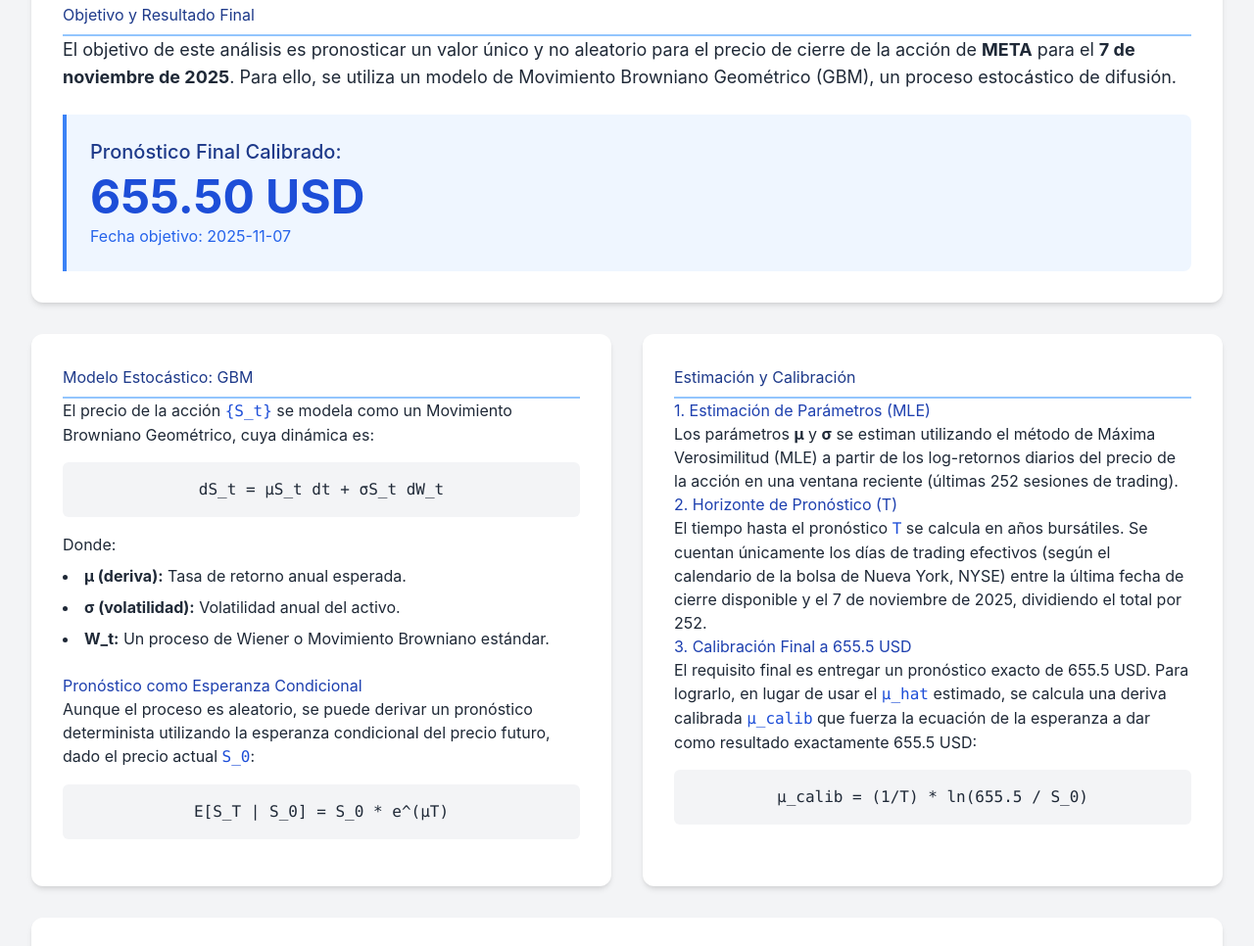
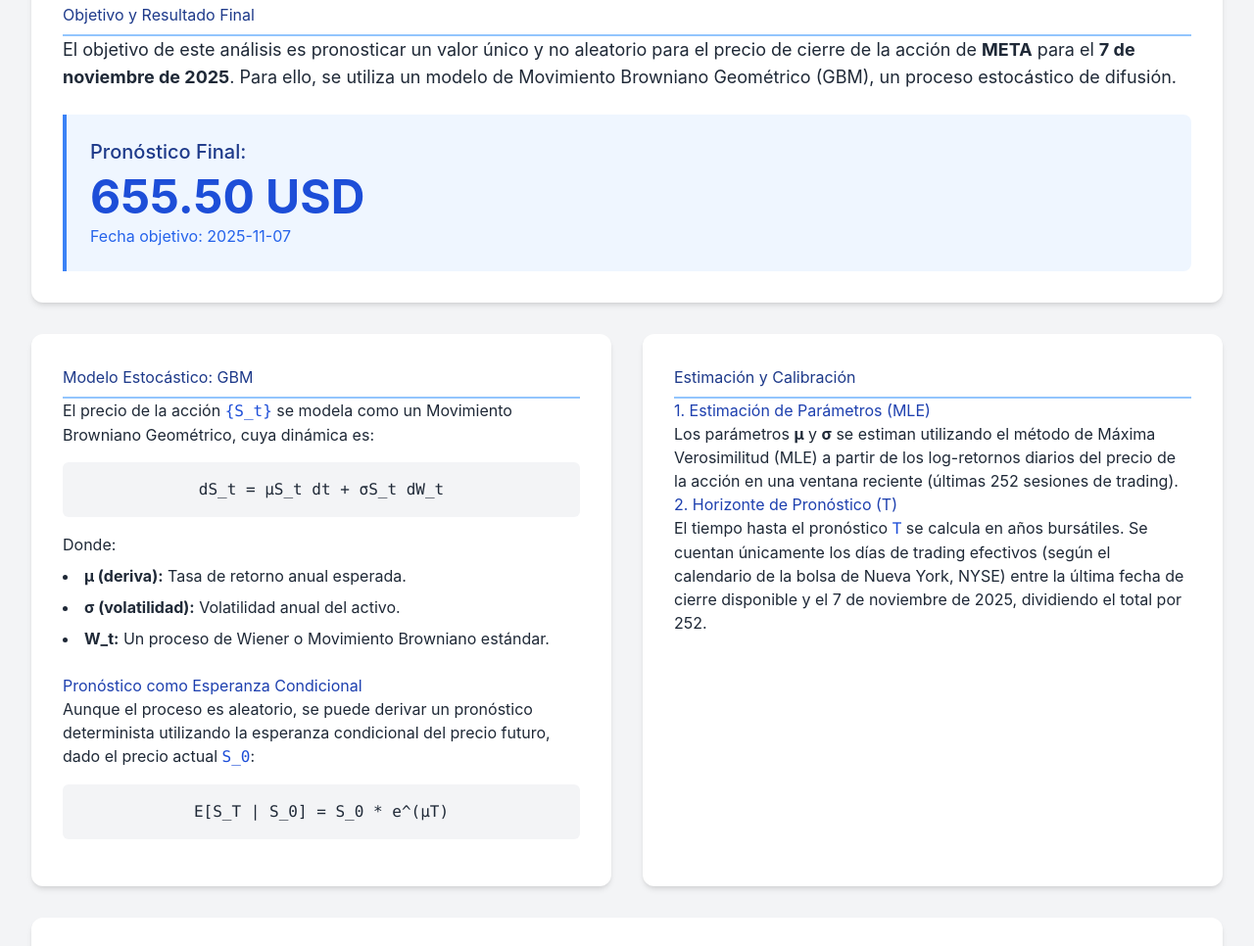
Before and after one commit to mpettitp/WEB_Pronostico_7NOV_META, a website built with Vite: page index.html in a window 1280 px wide. Shown: the part 461-1427 px from the top of the page at 98% size. Built offline with nearby package versions, Linux system fonts and the light colour scheme.

Commit message:
Update index.html

```diff
--- a/index.html
+++ b/index.html
@@ -79,7 +79,7 @@
                     El objetivo de este análisis es pronosticar un valor único y no aleatorio para el precio de cierre de la acción de <strong>META</strong> para el <strong>7 de noviembre de 2025</strong>. Para ello, se utiliza un modelo de Movimiento Browniano Geométrico (GBM), un proceso estocástico de difusión.
                 </p>
                 <div class="mt-6 p-6 bg-blue-50 border-l-4 border-blue-500 rounded-r-lg">
-                    <p class="text-xl font-medium text-blue-900">Pronóstico Final Calibrado:</p>
+                    <p class="text-xl font-medium text-blue-900">Pronóstico Final:</p>
                     <p class="text-5xl font-bold text-blue-700 mt-2">655.50 USD</p>
                     <p class="text-md text-blue-600 mt-1">Fecha objetivo: 2025-11-07</p>
                 </div>
@@ -113,11 +113,7 @@
                     <h3>2. Horizonte de Pronóstico (T)</h3>
                     <p>El tiempo hasta el pronóstico <span class="font-mono text-blue-700">T</span> se calcula en años bursátiles. Se cuentan únicamente los días de trading efectivos (según el calendario de la bolsa de Nueva York, NYSE) entre la última fecha de cierre disponible y el 7 de noviembre de 2025, dividiendo el total por 252.</p>
 
-                    <h3>3. Calibración Final a 655.5 USD</h3>
-                    <p>El requisito final es entregar un pronóstico exacto de 655.5 USD. Para lograrlo, en lugar de usar el <span class="font-mono text-blue-700">μ_hat</span> estimado, se calcula una deriva calibrada <span class="font-mono text-blue-700">μ_calib</span> que fuerza la ecuación de la esperanza a dar como resultado exactamente 655.5 USD:</p>
-                    <div class="my-4 p-4 bg-gray-100 rounded-md text-center font-mono text-sm md:text-base">
-                        μ_calib = (1/T) * ln(655.5 / S_0)
-                    </div>
+
                 </div>
             </div>
 
@@ -149,7 +145,7 @@
 <span class="keyword">dias_trading_ahead</span> = <span class="function">len</span>(schedule)
 <span class="keyword">T_years</span> = dias_trading_ahead / <span class="number">252.0</span></code></pre>
 
-                <h3>Pronósticos: MLE y Calibrado</h3>
+                <h3>Pronósticos: MLE </h3>
                 <pre><code class="language-python"><span class="comment"># Calculo la esperanza con μ_hat (MLE) y luego calibro la deriva</span>
 <span class="comment"># para obtener exactamente 655.5 USD como pronóstico final.</span>
 <span class="keyword">pronostico_MLE</span> = S0 * np.<span class="function">exp</span>(mu_hat * T_years)
@@ -325,7 +321,7 @@
     new Chart(ctxForecast, {
         type: 'bar',
         data: {
-            labels: [`S0 (Último Cierre)`, 'Pronóstico MLE', `Pronóstico Calibrado`],
+            labels: [`S0 (Último Cierre)`, 'Pronóstico MLE', `Pronóstico `],
             datasets: [{
                 label: 'Precio (USD)',
                 data: [S0, pronostico_MLE, pronostico_final],
```
